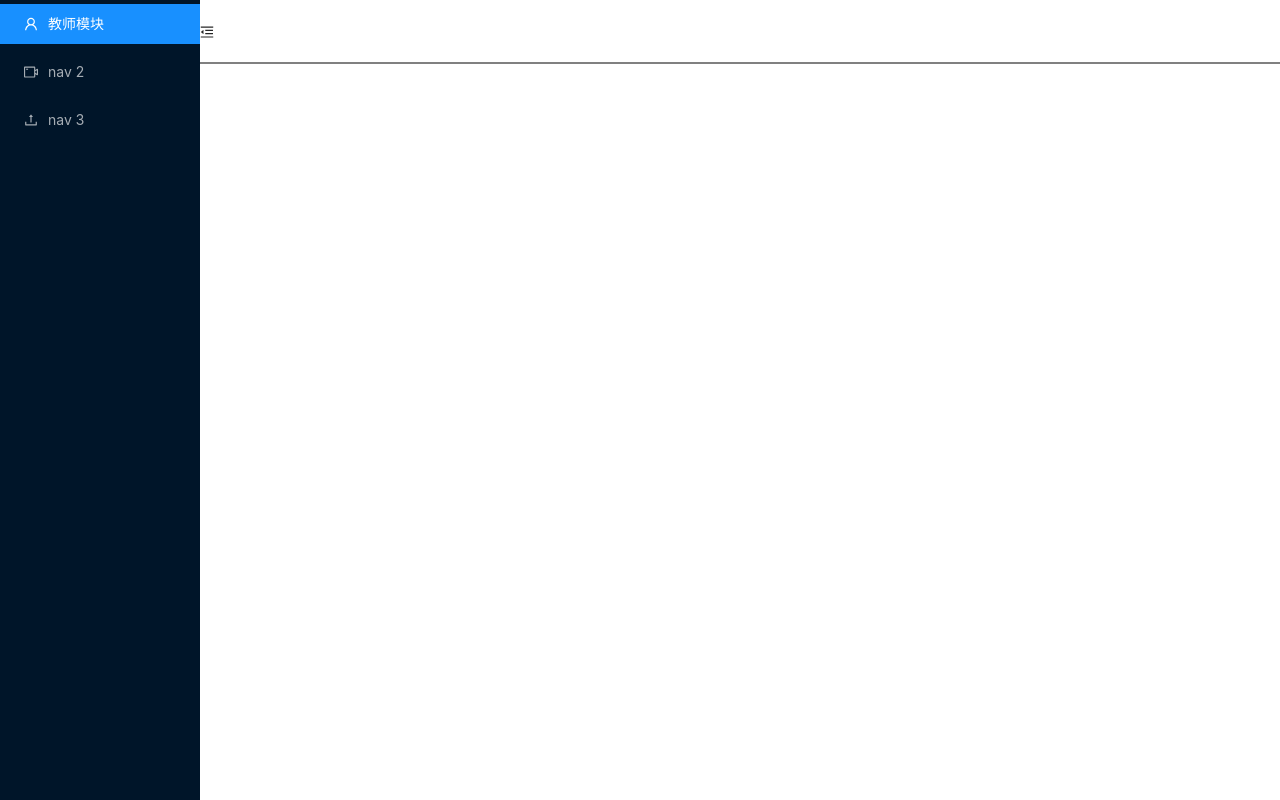
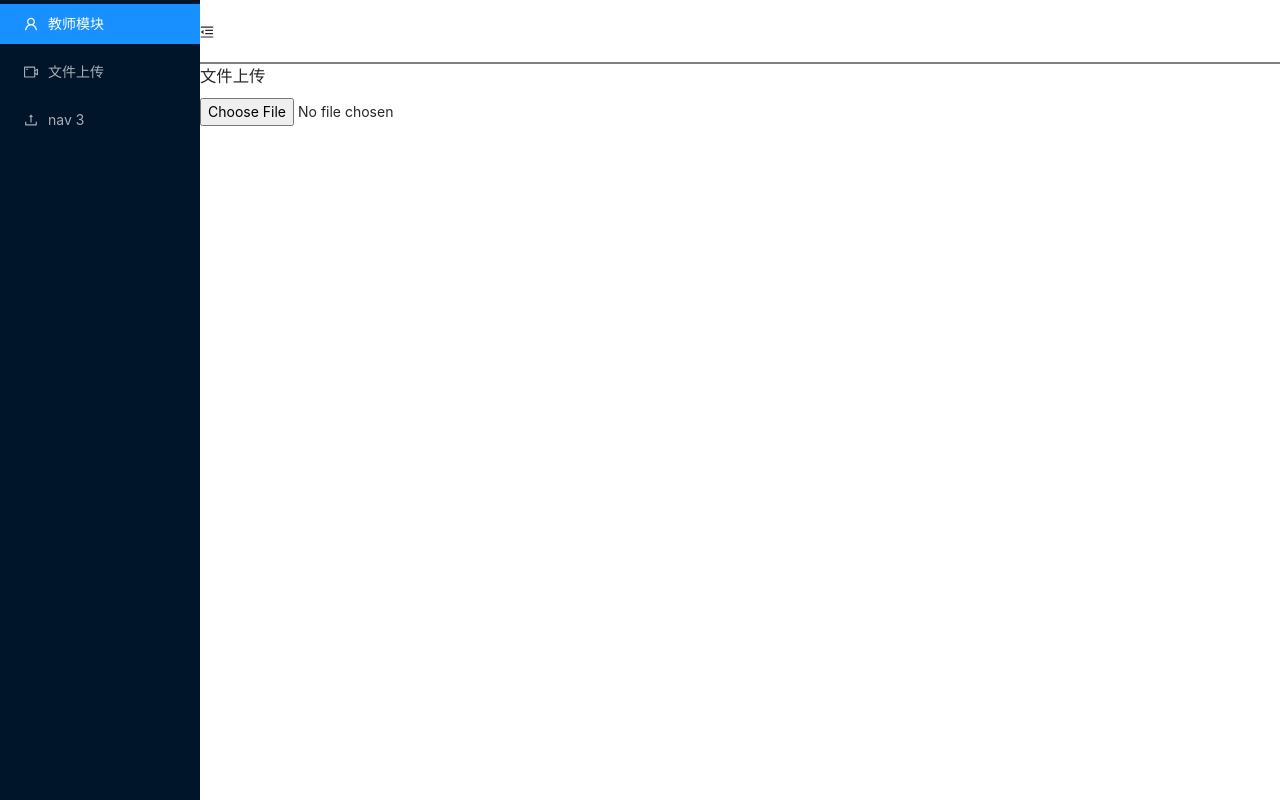
Before and after one commit to lemonkang/guliSchoolFront, a React (Create React App) app: page /#/upload in a window 1280 px wide. Built offline with nearby package versions, Linux system fonts and the light colour scheme; sample sign-in values are in the browser's storage.

Commit message:
文件上传

```diff
--- a/src/api/instance.js
+++ b/src/api/instance.js
@@ -2,7 +2,7 @@ import axios from "axios";
 
 // 配置当前axios实例配置项
 const BASE_OPPTIOS={
-    baseURL:"http://localhost:8001",
+    baseURL:"http://localhost:9001",
     timeout: 10000,
 }
 // 创建实例
--- a/src/api/teacher.js
+++ b/src/api/teacher.js
@@ -5,3 +5,7 @@ export const reqFindAll=()=>GET("/eduservice/teacher/findAll")
 
 // 新增教师
 export const insertEduTeacher=(data)=>POST("/eduservice/teacher/findAll",data)
+
+// 上传图片
+
+export const requploadimage=(file,config)=>POST("/eduoss/fileoss",file,config)
--- a/src/container/main/Main.jsx
+++ b/src/container/main/Main.jsx
@@ -1,5 +1,5 @@
 import React,{useEffect, useState} from 'react'
-import { Layout, Menu } from 'antd'
+import { Layout, Menu, Upload } from 'antd'
 import {
   MenuUnfoldOutlined,
   MenuFoldOutlined,
@@ -11,6 +11,7 @@ import "./main.scss"
 import Teacher from '../teacher/Teacher';
 
 import { Route, Switch,Redirect } from "react-router-dom";
+import UploadCompon from '../upload/UploadCompon';
 
 
 const { Header, Sider, Content } = Layout;
@@ -31,11 +32,16 @@ useEffect(() => {
   };
   // 前往教师模块
   const goTeacher=()=>{
-    console.log("教师模块");
+
     history.push('/teacher')
   }
+  // 前往登录模块
   const dlick=()=>{
     history.replace("/login")
+  }
+  // 前往文件上传模块
+  const goUpload=()=>{
+    history.push('/upload')
   }
     return (
        <div>
@@ -47,8 +53,8 @@ useEffect(() => {
             <Menu.Item key="1" icon={<UserOutlined />} onClick={goTeacher}>
               教师模块
             </Menu.Item>
-            <Menu.Item key="2" icon={<VideoCameraOutlined />}>
-              nav 2
+            <Menu.Item key="2" icon={<VideoCameraOutlined />} onClick={goUpload}>
+              文件上传
             </Menu.Item>
             <Menu.Item key="3" icon={<UploadOutlined />}>
               nav 3
@@ -67,6 +73,7 @@ useEffect(() => {
           >
             <Switch>
               <Route path="/teacher" component={Teacher}></Route>
+              <Route path="/upload" component={UploadCompon}></Route>
             </Switch>
 
 
--- /dev/null
+++ b/src/container/upload/ImageUpload.jsx
@@ -0,0 +1,40 @@
+import React from 'react'
+import { Upload, message, Button } from 'antd';
+import { UploadOutlined } from '@ant-design/icons';
+import { requploadimage } from '../../api/teacher';
+const ImageUpload = () => {
+    const props = {
+        name: 'file',
+        action: 'http://localhost:9001/eduoss/fileoss',
+       async onChange(info) {
+          if (info.file.status !== 'uploading') {
+
+
+          }
+          if (info.file.status === 'done') {
+              console.log(info);
+
+
+          } else if (info.file.status === 'error') {
+            message.error(`${info.file.name} file upload failed.`);
+          }
+        },
+      };
+      const  upload=async (e)=>{
+        const file = document.getElementById('file').files[0]
+        const formData = new FormData();
+        formData.append("file",file)
+
+          let config = {
+            headers:{'Content-Type': 'multipart/form-data'}
+                       }
+      const data=await requploadimage(formData,config)
+        console.log(data);
+      }
+    return (
+        <div>
+     <input type="file" onChange={upload} id='file'/>
+        </div>
+    )
+}
+export default ImageUpload
--- /dev/null
+++ b/src/container/upload/UploadCompon.jsx
@@ -0,0 +1,17 @@
+import React, { Component } from 'react'
+import ImageUpload from "./ImageUpload"
+import ExcelUpload from "./ExcelUpload"
+export default class UploadCompon extends Component {
+    constructor(props){
+        super(props)
+
+    }
+    render() {
+        return (
+            <div>
+                <h3>文件上传</h3>
+                <ImageUpload />
+            </div>
+        )
+    }
+}
--- a/src/redux/actions.js
+++ b/src/redux/actions.js
@@ -11,7 +11,7 @@ export const getAllTeacher=()=>{
 
     return async dispatch=>{
      const response= await reqFindAll()
-     debugger
+
      dispatch(getAllTeacherAction(response))
 
     }
```
Also changed, not shown: src/container/upload/ExcelUpload.jsx (added).
